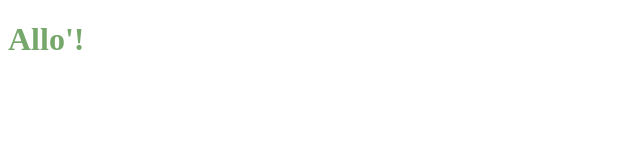
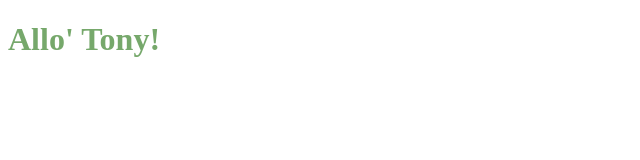
Before and after one commit to daton89/pm2-ecosystem-boilerplate, a website: page client/index.html in a window 1280 px wide. Shown: the whole page, without its empty margins (0-640 px from the left). Drawn offline with Linux system fonts and the light colour scheme.

Commit message:
update title

```diff
--- a/client/index.html
+++ b/client/index.html
@@ -9,7 +9,7 @@
 </head>
 
 <body>
-    <h1>Allo'!</h1>
+    <h1>Allo' Tony!</h1>
 </body>
 
 </html>
```
